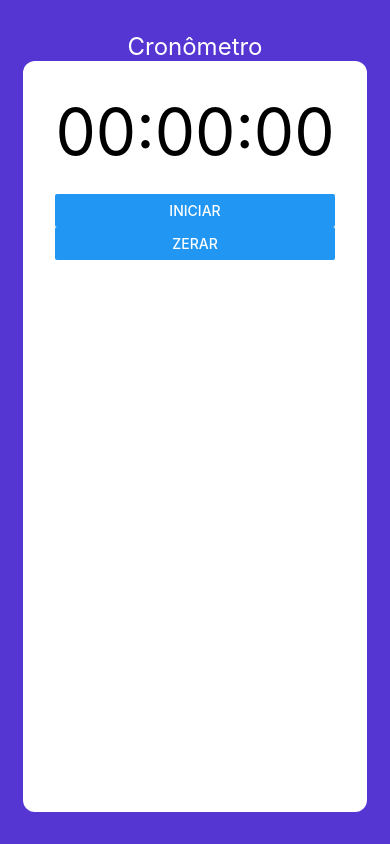
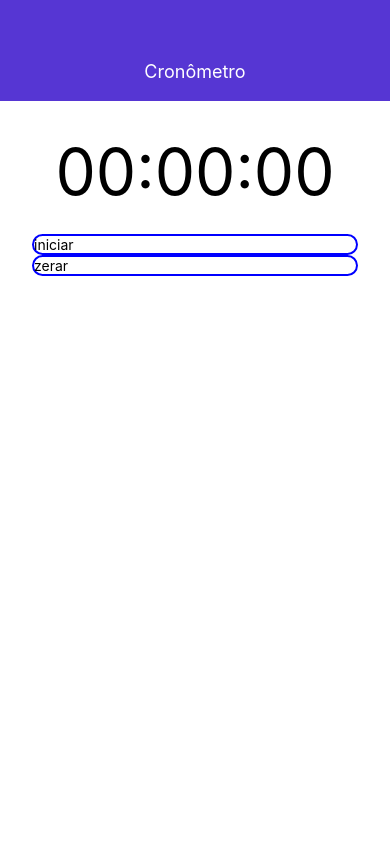
Before and after one commit to carlosxfelipe/stopwatch, a React Native app: screen / in a window 390 px wide. Built offline with nearby package versions, Linux system fonts and the light colour scheme.

Commit message:
new layout in progress

```diff
--- /dev/null
+++ b/src/components/Button/index.tsx
@@ -0,0 +1,21 @@
+import React from 'react';
+import {TouchableOpacity} from 'react-native';
+
+import {Container, Title} from './styles';
+
+type ButtonProps = {
+  onPress: () => void;
+  title: string;
+};
+
+const Button: React.FC<ButtonProps> = ({onPress, title}) => {
+  return (
+    <TouchableOpacity onPress={onPress}>
+      <Container>
+        <Title>{title}</Title>
+      </Container>
+    </TouchableOpacity>
+  );
+};
+
+export default Button;
--- /dev/null
+++ b/src/components/Button/styles.ts
@@ -0,0 +1,9 @@
+import styled from 'styled-components/native';
+
+export const Container = styled.View`
+  border-color: blue;
+  border-radius: 50px;
+  border-width: 2px;
+`;
+
+export const Title = styled.Text``;
--- a/src/components/Counter/index.tsx
+++ b/src/components/Counter/index.tsx
@@ -1,7 +1,9 @@
 import React, {useState, useEffect, useRef} from 'react';
 import {} from 'react-native';
 
-import {Container, Text, Buttons, Button} from './styles';
+import {Container, Text, Buttons} from './styles';
+
+import Button from '../Button';
 
 const Counter: React.FC = () => {
   const timerRef = useRef<NodeJS.Timer>();
--- a/src/components/Counter/styles.ts
+++ b/src/components/Counter/styles.ts
@@ -4,7 +4,6 @@ export const Container = styled.View`
   flex: 1;
   background-color: white;
   padding: 32px;
-  border-radius: 12px;
 `;
 
 export const Buttons = styled.View`
@@ -14,6 +13,7 @@ export const Buttons = styled.View`
 
 export const Text = styled.Text`
   font-size: 64px;
+  text-align: center;
 `;
 
 export const Button = styled.Button`
--- a/src/screens/Stopwatch/index.tsx
+++ b/src/screens/Stopwatch/index.tsx
@@ -2,12 +2,15 @@ import React from 'react';
 
 import Counter from '../../components/Counter';
 
-import {Container, Title} from './styles';
+import {Container, Header, Title} from './styles';
 
 const Stopwatch = () => {
   return (
     <Container>
-      <Title>Cronômetro</Title>
+      <Header>
+        <Title>Cronômetro</Title>
+      </Header>
+
       <Counter />
     </Container>
   );
--- a/src/screens/Stopwatch/styles.ts
+++ b/src/screens/Stopwatch/styles.ts
@@ -1,14 +1,19 @@
 import styled from 'styled-components/native';
 
 export const Container = styled.View`
+  flex: 1;
+`;
+
+export const Header = styled.View`
+  background-color: #5636d3;
+  width: 100%;
+  height: 12%;
   align-items: center;
-  justify-content: center;
-  background-color: #5636d3;
-  padding: 32px;
-  flex: 1;
+  justify-content: flex-end;
+  padding-bottom: 19px;
 `;
 
 export const Title = styled.Text`
   color: white;
-  font-size: 24px;
+  font-size: 18px;
 `;
```
